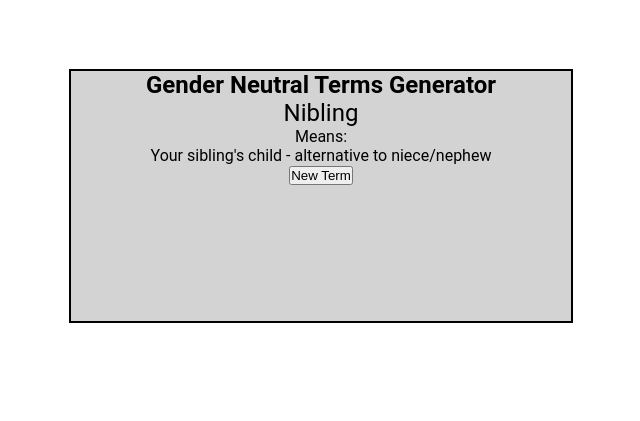
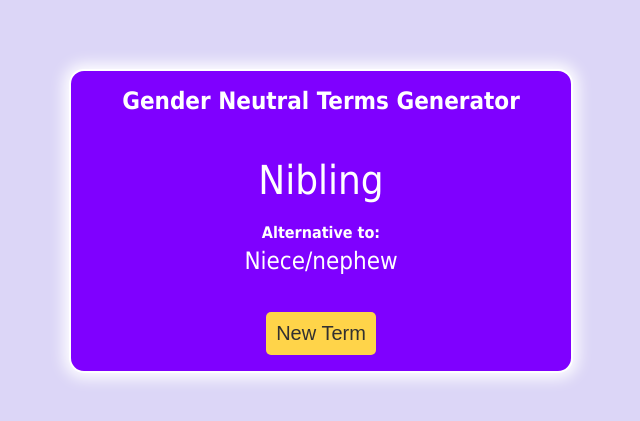
Before and after one commit to halimahexe/Gender-Neutral-Generator, a plain HTML site: page index.html in a window 1280 px wide. Shown: the part 181-602 px from the top of the page, without its empty margins (319-959 px from the left). Drawn offline with Linux system fonts and the light colour scheme.

Commit message:
adding more terms and css styling

```diff
--- a/index.html
+++ b/index.html
@@ -15,11 +15,11 @@
                 <div class="term">
                     Nibling
                 </div>
-                <div class="means">
-                    Means:
+                <div class="alternative">
+                    Alternative to:
                 </div>
                 <div class="desc">
-                    Your sibling's child - alternative to niece/nephew
+                    Niece/nephew
                 </div>
             </div>
             <button id="new-term">New Term</button>
--- a/script.js
+++ b/script.js
@@ -5,13 +5,67 @@ let btn = document.getElementById('new-term');
 
 let terms = [{
     term: 'Sibling',
-    desc: 'Alternative to sister/brother'
+    desc: 'Sister/brother'
 }, {
     term: 'Nibling',
-    desc: 'Your sibling\'s child - alternative to niece/nephew'
+    desc: 'Niece/nephew'
 }, {
     term: 'Spouse',
-    desc: 'Married partner - alternative to husband/wife',
+    desc: 'Husband/wife',
+}, {
+    term: 'Significant other',
+    desc: 'Boyfriend/girlfriend'
+}, {
+    term: 'Partner',
+    desc: 'Husband/wife/boyfriend/girlfriend'
+}, {
+    term: 'Friend',
+    desc: 'Dude/buddy'
+}, {
+    term: 'Betrothed',
+    desc: 'Fiancé(e)'
+}, {
+    term: 'Grandchild',
+    desc: 'Granddaughter/grandson'
+}, {
+    term: 'Grandparent',
+    desc: 'Grandma/grandad'
+}, {
+    term: 'Child',
+    desc: 'Son/daughter'
+}, {
+    term: 'Business person',
+    desc: 'Businessman/woman'
+}, {
+    term: 'Chairperson',
+    desc: 'Chairman/woman'
+}, {
+    term: 'Foreperson',
+    desc: 'Foreman'
+}, {
+    term: 'Layperson',
+    desc: 'Layman'
+}, {
+    term: 'Postal worker/Postie',
+    desc: 'Postman'
+}, {
+    term: 'Crewed',
+    desc: 'Manned'
+}, {
+    term: 'Mx',
+    desc: 'Mr/Mrs'
+}, {
+    term: 'Server',
+    desc: 'Waiter/waitress'
+}, {
+    term: 'Young person',
+    desc: 'Girl/boy'
+}, {
+    term: 'Adult',
+    desc: 'Man/woman'
+}, {
+    term: 'They',
+    desc: 'He/she'
 }]
 
 btn.addEventListener('click', function() {
--- a/styles.css
+++ b/styles.css
@@ -8,17 +8,54 @@ body {
     align-items: center;
     justify-content: center;
     text-align: center;
-    font-family: 'Roboto', sans-serif;
+    font-family: Tahoma, 'Segoe UI', Verdana, sans-serif;
+    font-size: 16px;
+    background-color: rgb(220, 214, 247);
 }
 
 .container {
-    height: 250px;
+    height: 300px;
     width: 500px;
     margin: 250px auto;
-    background: #d3d3d3;
+    background: rgb(127, 0, 255);
     border: 2px solid;
+    border-radius: 15px;
+    display: flex;
+    flex-direction: column;
+    justify-content: space-around;
+    align-items: center;
+    color: #ffffff;
+    box-shadow: 0 0 15px 5px;
 }
 
 .term {
+    font-size: 2.5rem;
+    padding: 10px;
+}
+
+.alternative {
+    font-weight: bold;
+    margin-top: 10px;
+}
+
+.desc {
     font-size: 1.5rem;
+    padding: 5px;
 }
+
+#new-term {
+    /* width: 35%; */
+    background-color: rgb(255, 212, 73);
+    padding: 10px;
+    border-radius: 5px;
+    font-size: 1.25rem;
+    color: rgb(50, 48, 49);
+    border: none;
+}
+
+@media screen(max-width: 500px) {
+    .container {
+        min-height: 250px;
+        margin: 25% 10px;
+    }
+}
```
